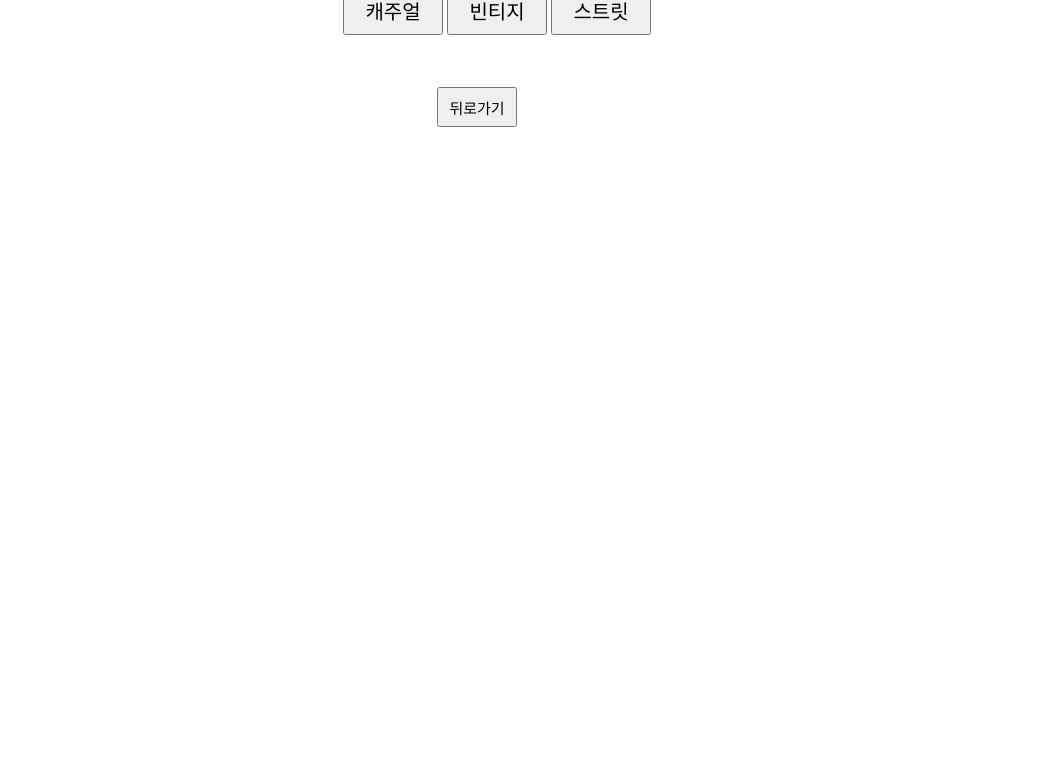
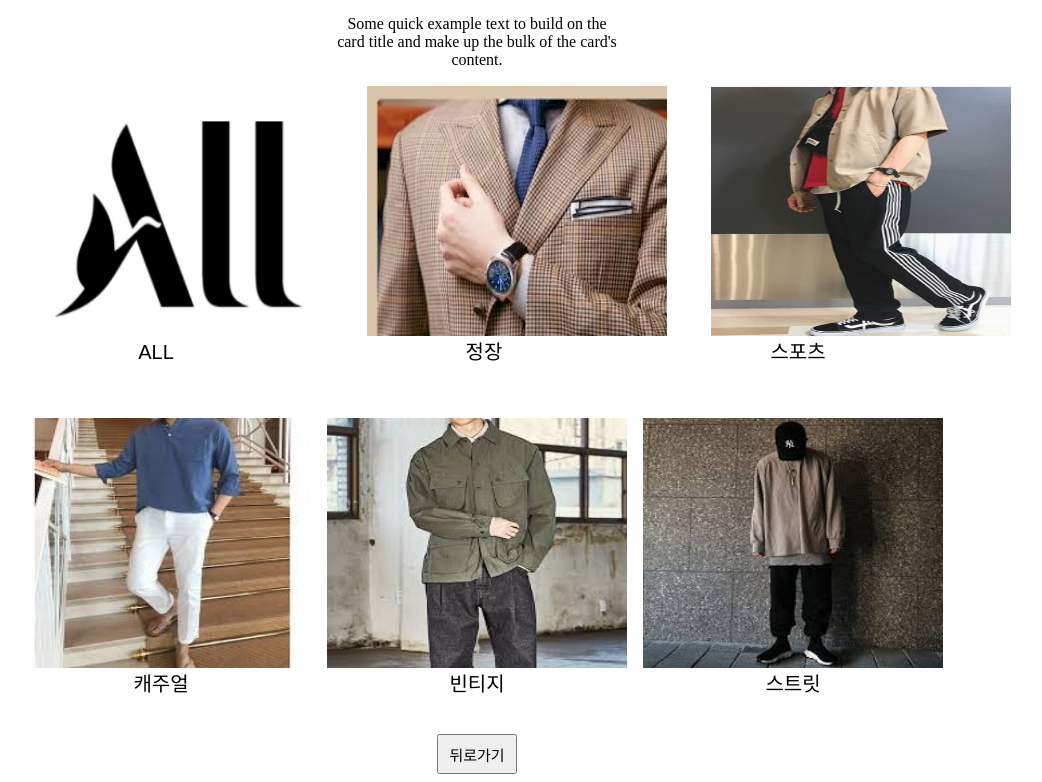
Before and after one commit to choijaehyeokk/Cloide, a Django app: page /mstyle/ in a window 1280 px wide. Shown: the part 692-1474 px from the top of the page, without its empty margins (163-1205 px from the left). Before the commit the page ends 819 px from the top, so only its background shows below. Run offline with Django 3.2, Linux system fonts and the light colour scheme.

Commit message:
modify strike css

```diff
--- a/webproject/cloide/cloide/templates/base.html
+++ b/webproject/cloide/cloide/templates/base.html
@@ -1,7 +1,7 @@
 <html>
     <center>
     <Head>
-        <button id = "logo" type = "button"><img src="/media/image/cloidelogo.png" height ="500" width = "600" alt=""></button>
+        <button id = "logo" type = "button"><img src="/media/image/cloide_logo.png" height ="300" width = "400" alt=""></button>
         <style>
             #logo{
                 background-color: white;
--- a/webproject/cloide/cloideapp/templates/mstyle.html
+++ b/webproject/cloide/cloideapp/templates/mstyle.html
@@ -6,19 +6,25 @@
 </head>
 <br>
 <body>
-    <ol>
-        <div >
-            <button id = "All">All</button>
-            <button id = "Suit">정장</button>
-            <button id = "Sport">스포츠</button>
+    <div class="card" style="width: 18rem;">
+        <img src="..." class="card-img-top" alt="...">
+        <div class="card-body">
+          <p class="card-text">Some quick example text to build on the card title and make up the bulk of the card's content.</p>
+        </div>
+    </div>
+        <div class = "container">
+            <button id = "All"><img id = "all" src = "../static/img/all.PNG"><br>ALL</button>
+            <button id = "Suit"><img id = "suit" src = "../static/img/suit.jpeg"><br>정장</button>
+            <button id = "Sport"><img id = "sport" src = "../static/img/sportsm.PNG"><br>스포츠</button>
             <br>
             <br>
-            <button id = "Casual">캐주얼</button>
-            <button id = "Vintage">빈티지</button>
-            <button id = "Street">스트릿</button>
+            <br><br>
+            <button id = "Casual"><img id = "cas" src = "../static/img/casual.jpeg"><br>캐주얼</button>
+            <button id = "Vintage"><img id = "vin" src = "../static/img/vintagem.jpeg"><br>빈티지</button>
+            <button id = "Street"><img id = "stre" src = "../static/img/streetm.jpeg"><br>스트릿</button>
         </div>
-    </ol>
 
+</body>
     <br>
 
     <script>
@@ -75,39 +81,72 @@
 
     </script>
     <style>
+
+        #cas{
+            width:300px;
+            height:250px;
+
+        }
+        #sport{
+            width:300px;
+            height:250px;
+            padding-left:80px;
+        }
+        #vin{
+            width:300px;
+            height:250px;
+        }
+        #suit{
+            width:300px;
+            height:250px;
+            padding-left: 40px;
+        }
+        #stre{
+            width:300px;
+            height:250px;
+        }
+        #all{
+            width:300px;
+            height:250px;
+
+        }
         #All{
+
             font-size:20px;
-            width: 100px;
-            height:50px;
+            background-color: transparent;
+            padding-right:40px;
+            border: none;
         }
         #Suit{
+            padding-left:20px;
             font-size:20px;
-            width: 100px;
-            height:50px;
+            background-color: transparent;
+            border: none;
         }
         #Sport{
+            padding-left:40px;
             font-size:20px;
-            width: 100px;
-            height:50px;
+            background-color: transparent;
+            border: none;
         }
         #Casual{
             font-size:20px;
-            width: 100px;
-            height:50px;
+            background-color: transparent;
+            border: none;
         }
         #Vintage{
             font-size:20px;
-            width: 100px;
-            height:50px;
+            background-color: transparent;
+            border: none;
         }#Street{
             font-size:20px;
-            width: 100px;
-            height:50px;
+            background-color: transparent;
+            border: none;
         }
         #title{
             text-align: center;
             font-size:20px;
         }
     </style>
-</body>
+
 {% endblock %}
```
Also changed, not shown: webproject/cloide/cloideapp/templates/firstpage.html (+20 -8 lines), webproject/cloide/cloideapp/static/img/all.PNG (added), webproject/cloide/cloideapp/static/img/casual.jpeg (added), webproject/cloide/cloideapp/static/img/man.jpeg (added), webproject/cloide/cloideapp/static/img/sportsm.PNG (added), webproject/cloide/cloideapp/static/img/streetm.jpeg (added), webproject/cloide/cloideapp/static/img/suit.jpeg (added), webproject/cloide/cloideapp/static/img/vintagem.jpeg (added), webproject/cloide/cloideapp/static/img/women.jpeg (added), webproject/cloide/media/image/cloide_logo.png (added), webproject/cloide/media/image/cloidelogo.png (deleted).
